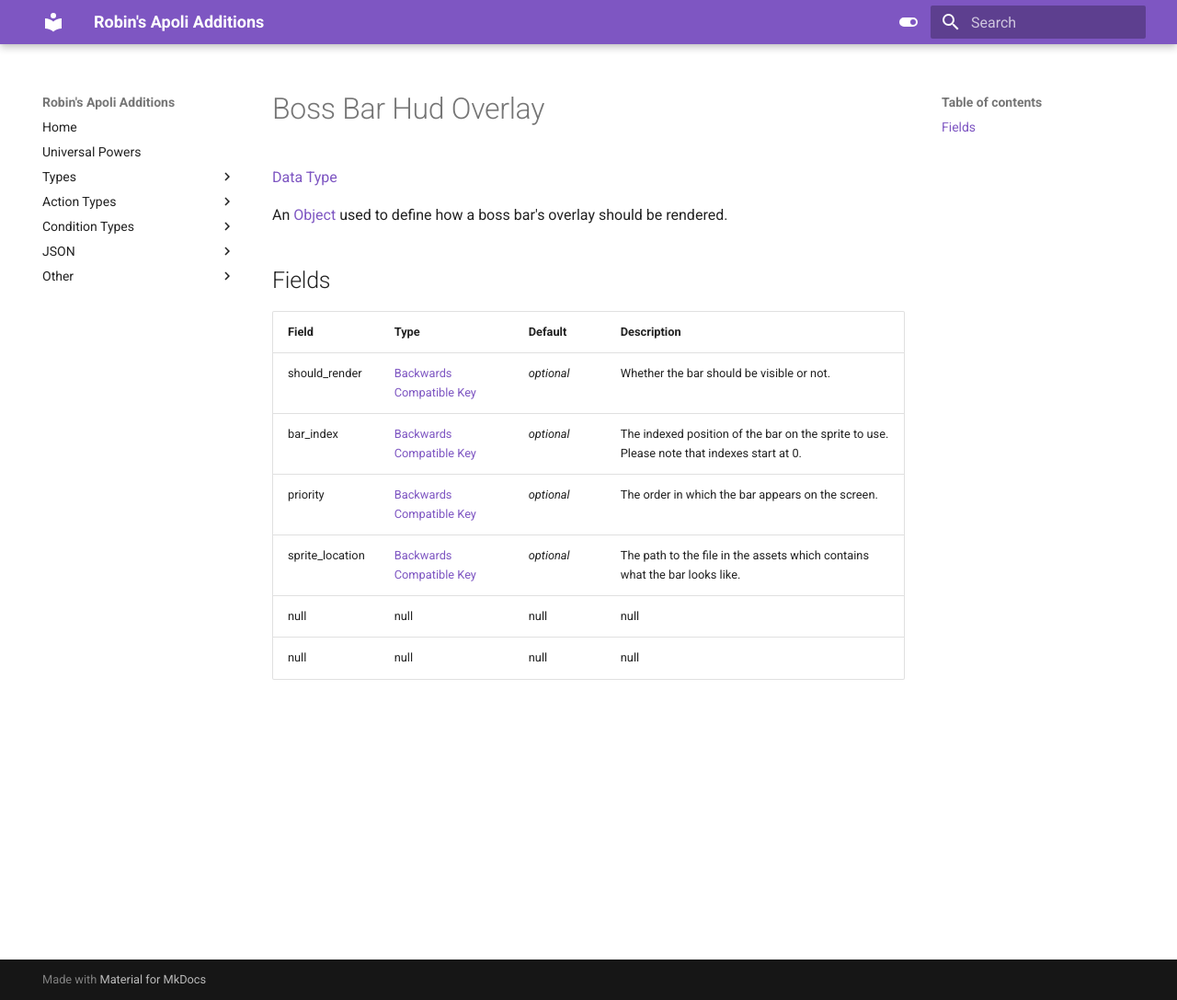
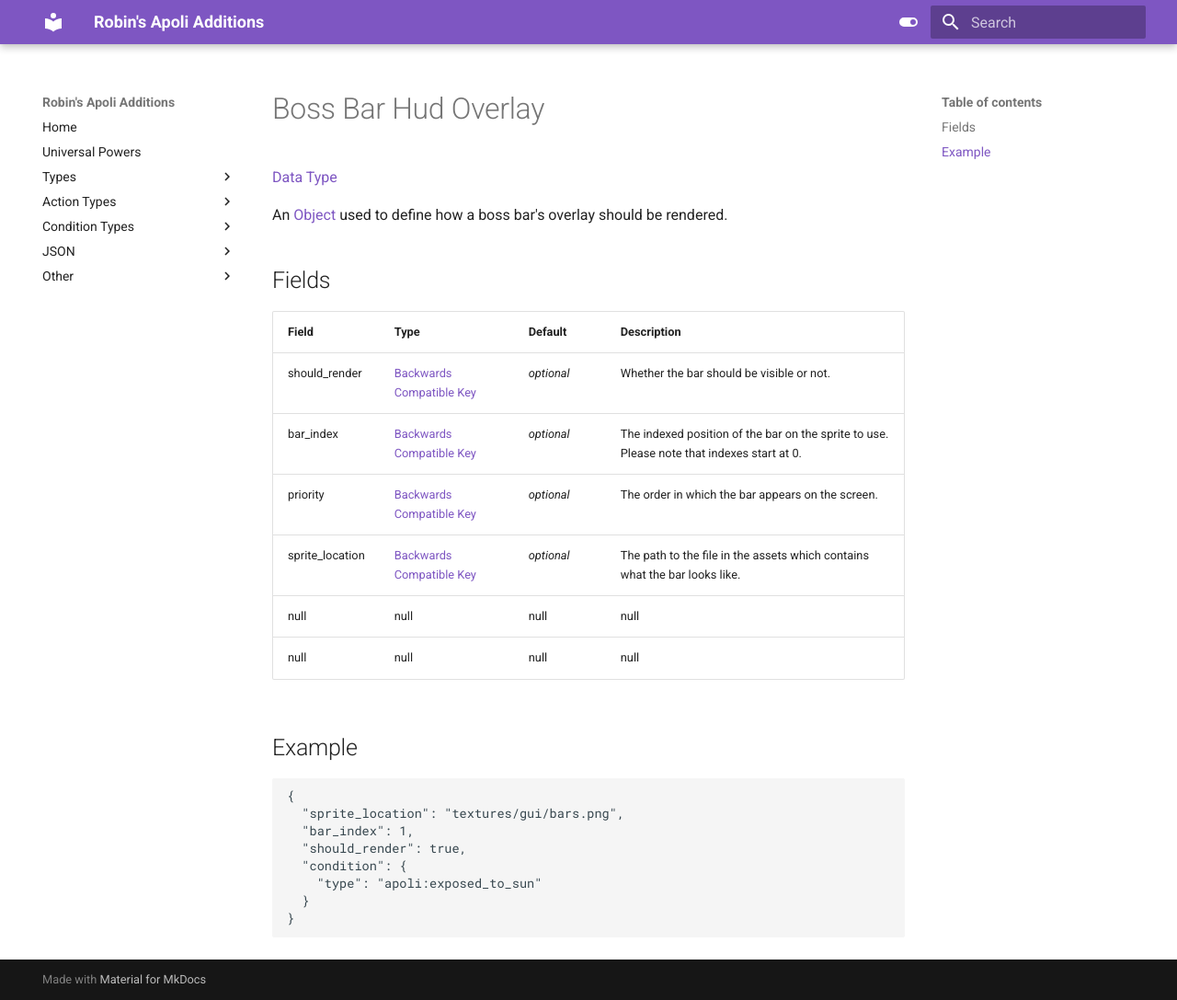
Before and after one commit to ThatRobin/DockyTest, an MkDocs documentation site: the page built from docs/data_types/boss_bar_hud_overlay.md, in a window 1280 px wide and 1087 px high. Shown: the whole window at 92% size. Built offline with MkDocs 1.6.1 and Material for MkDocs 9.7.7, drawn with Linux system fonts in a browser that asks for light colours.

Commit message:
Added examples to data types and fixed Object data type in universal powers

````diff
--- a/docs/data_types/boss_bar_hud_overlay.md
+++ b/docs/data_types/boss_bar_hud_overlay.md
@@ -12,3 +12,15 @@ An [Object](object.md) used to define how a boss bar's overlay should be rendere
  | sprite_location | [Backwards Compatible Key](null.md) | _optional_ | The path to the file in the assets which contains what the bar looks like. |
  | null | null | null | null |
  | null | null | null | null |
+
+## Example
+```json
+{
+  "sprite_location": "textures/gui/bars.png",
+  "bar_index": 1,
+  "should_render": true,
+  "condition": {
+    "type": "apoli:exposed_to_sun"
+  }
+}
+```
````
Also changed, not shown: docs/data_types/boss_bar_hud_render.md (+10 -0 lines), docs/data_types/entity_entry.md (+7 -0 lines), docs/data_types/stat_bar_hud_render.md (+10 -0 lines), docs/universal_powers.md (+1 -1 lines).
